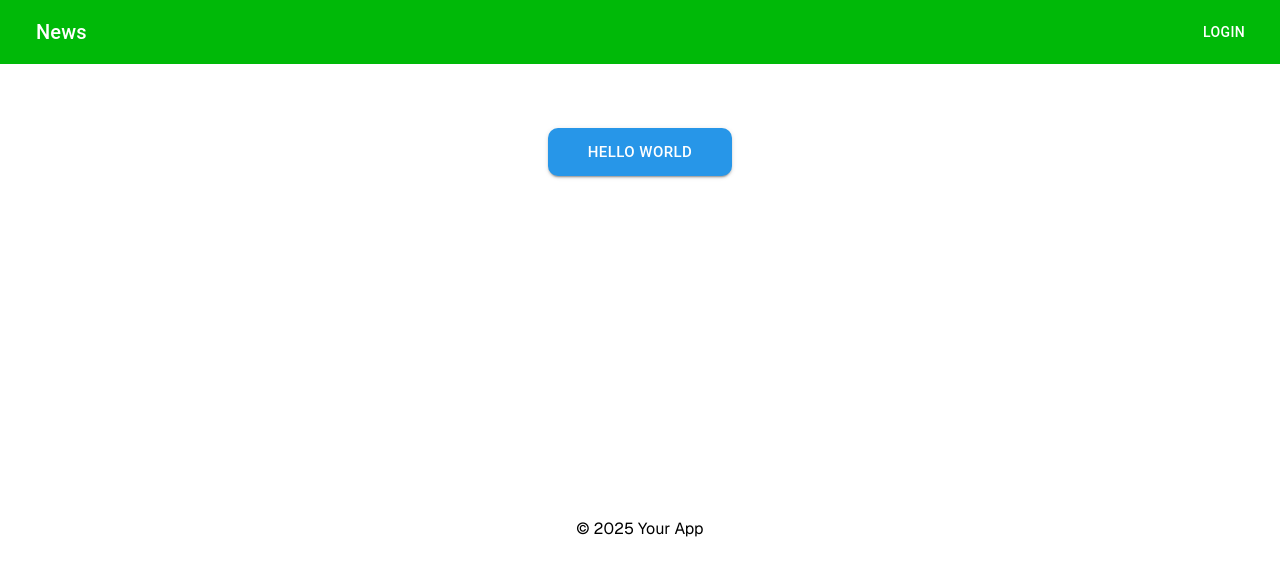
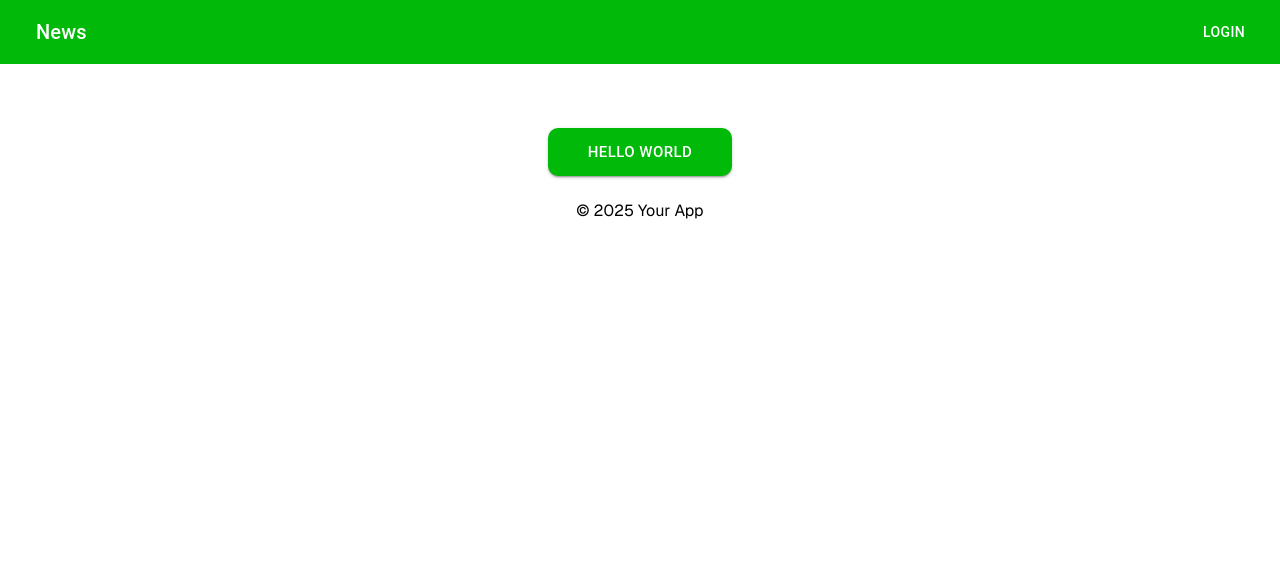
Before and after one commit to koiralabishwas/expense-manager, a Next.js app in the folder frontend/: page / in a window 1280 px wide. Shown: the top 576 px of the page. Built offline with nearby package versions, Linux system fonts and the light colour scheme; no server answers.

Commit message:
hell yeah

```diff
--- a/frontend/src/app/auth/login/page.tsx
+++ b/frontend/src/app/auth/login/page.tsx
@@ -87,7 +87,6 @@ export default function LoginPage() {
             '& .MuiOutlinedInput-root': {
               '&:hover fieldset': {
                 borderColor: 'lightgreen',
-
               },
             },
           }}
@@ -109,7 +108,6 @@ export default function LoginPage() {
         <Button
           type="submit"
           variant="contained"
-          color="primary"
           fullWidth
           sx={{ mt: 2 }}
           disabled={isSubmitting}
--- a/frontend/src/app/components/TopBar.tsx
+++ b/frontend/src/app/components/TopBar.tsx
@@ -43,7 +43,7 @@ const TopBar = () => {
             </Button>
           </>
         ) : (
-          <Button color="inherit" onClick={() => signIn()}>
+          <Button color="inherit"  onClick={() => signIn()}>
             Login
           </Button>
         )}
--- a/frontend/src/app/layout.tsx
+++ b/frontend/src/app/layout.tsx
@@ -28,7 +28,7 @@ export default function RootLayout({
   return (
     <html lang="ja">
       <body className={`${geistSans.variable} ${geistMono.variable}`}>
-        <div className="container">
+        <div>
           <MUIThemeProvider>
           <AuthProvider>
           <TopBar />
--- a/frontend/src/app/page.tsx
+++ b/frontend/src/app/page.tsx
@@ -3,8 +3,8 @@ import { Box, Button } from "@mui/material";
 
 export default function Home() {
   return (
-    <Box mx="auto" mt={6} px={2}>
-      <Button variant="contained" color="secondary" size="large" type="button" sx={{borderRadius : '10px' , paddingX : 5}}>Hello World</Button>
+    <Box mx="auto" mt={6} px={2}  >
+      <Button variant="contained" color="primary" size="large" type="button" sx={{borderRadius : '10px' , paddingX : 5}}>Hello World</Button>
     </Box>
   );
 }
```
